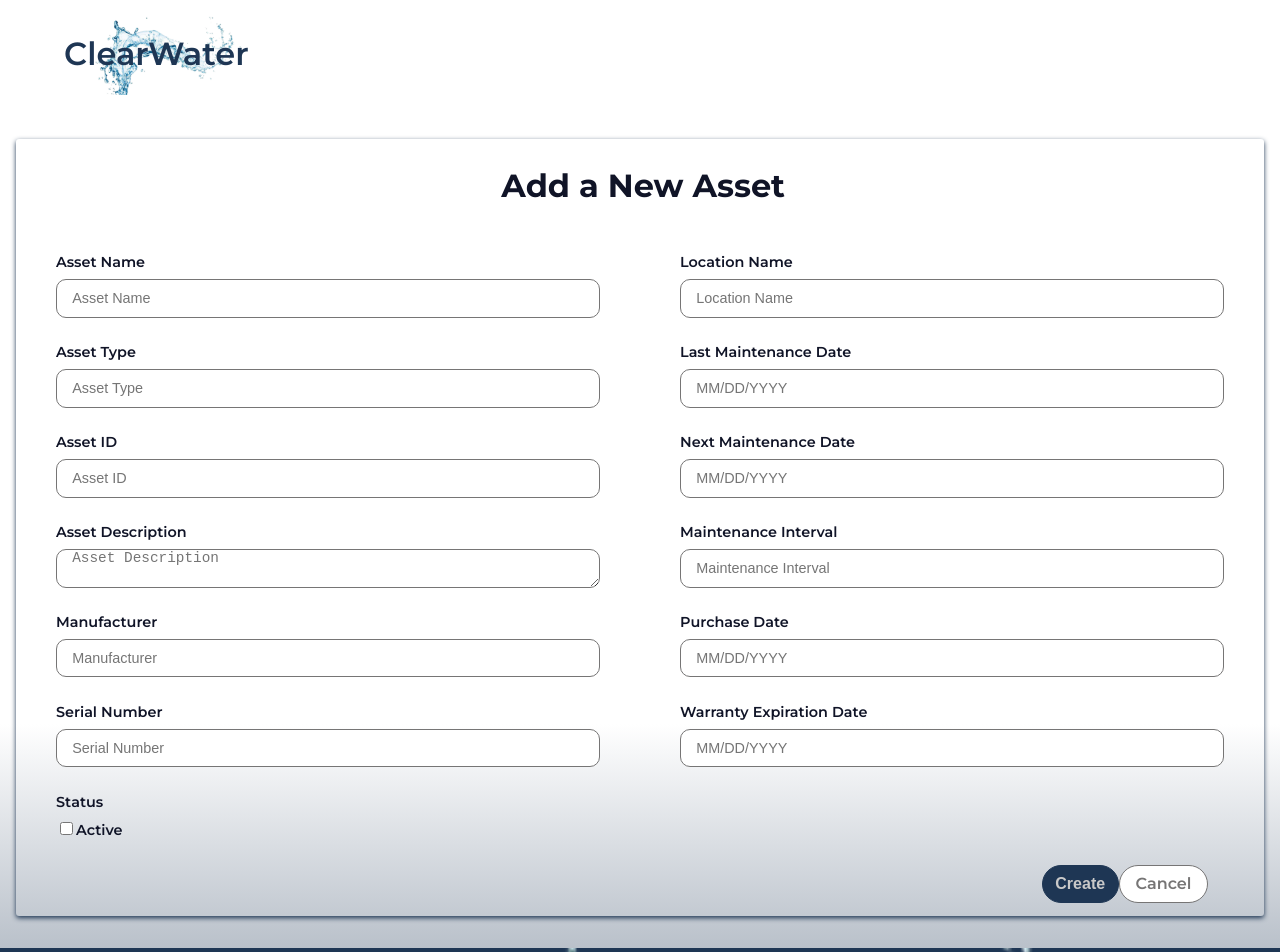
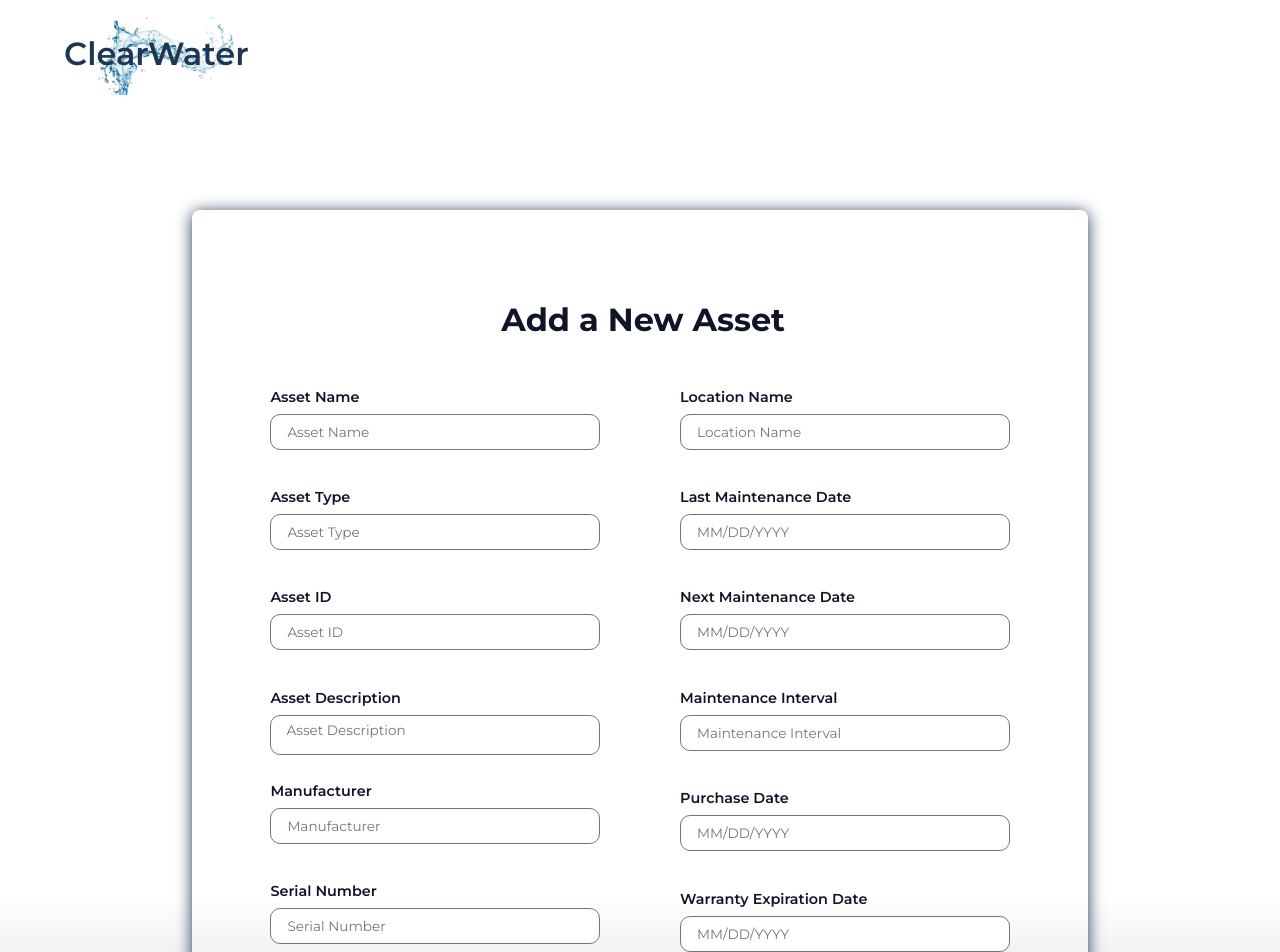
Before and after one commit to p-sweta/asset-management-client, a React (Create React App) app: page /assets/add in a window 1280 px wide. Shown: the top 952 px of the page. Built offline with nearby package versions, Linux system fonts and the light colour scheme.

Commit message:
complete styling of add asset page

```diff
--- a/src/components/AddAsset/AddAsset.js
+++ b/src/components/AddAsset/AddAsset.js
@@ -71,6 +71,7 @@ const AddAsset = () => {
               name="assetName"
               placeholder="Asset Name"
               onChange={(e) => setAssetName(e.target.value)}
+              required
             />
             <label htmlFor="assetType" className="add__label">
               Asset Type
@@ -82,6 +83,7 @@ const AddAsset = () => {
               name="assetType"
               placeholder="Asset Type"
               onChange={(e) => setAssetType(e.target.value)}
+              required
             />
             <label htmlFor="assetId" className="add__label">
               Asset ID
@@ -93,16 +95,18 @@ const AddAsset = () => {
               name="assetId"
               placeholder="Asset ID"
               onChange={(e) => setAssetId(e.target.value)}
+              required
             />
             <label htmlFor="assetDescription" className="add__label">
               Asset Description
             </label>
             <textarea
-              className="add__input"
+              className="add__input add__textarea"
               id="assetDescription"
               name="assetDescription"
               placeholder="Asset Description"
               onChange={(e) => setAssetDescription(e.target.value)}
+              required
             ></textarea>
             <label htmlFor="manufacturer" className="add__label">
               Manufacturer
@@ -114,6 +118,7 @@ const AddAsset = () => {
               name="manufacturer"
               placeholder="Manufacturer"
               onChange={(e) => setManufacturer(e.target.value)}
+              required
             />
             {/* <div className="add__field-container"> */}
             <label htmlFor="serialNumber" className="add__label ">
@@ -126,6 +131,7 @@ const AddAsset = () => {
               name="serialNumber"
               placeholder="Serial Number"
               onChange={(e) => setSerialNumber(e.target.value)}
+              required
             />
             <label htmlFor="status" className="add__label add__secondary-label">
               Status
@@ -156,6 +162,7 @@ const AddAsset = () => {
               name="locationName"
               placeholder="Location Name"
               onChange={(e) => setLocationName(e.target.value)}
+              required
             />
             <label htmlFor="lastMaintenanceDate" className="add__label">
               Last Maintenance Date
@@ -167,6 +174,7 @@ const AddAsset = () => {
               name="lastMaintenanceDate"
               placeholder="MM/DD/YYYY"
               onChange={(e) => setLastMaintenanceDate(e.target.value)}
+              required
             />
             <label htmlFor="nextMaintenanceDate" className="add__label">
               Next Maintenance Date
@@ -178,6 +186,7 @@ const AddAsset = () => {
               name="nextMaintenanceDate"
               placeholder="MM/DD/YYYY"
               onChange={(e) => setNextMaintenanceDate(e.target.value)}
+              required
             />
             <label htmlFor="maintenanceInterval" className="add__label">
               Maintenance Interval
@@ -189,6 +198,7 @@ const AddAsset = () => {
               name="maintenanceInterval"
               placeholder="Maintenance Interval"
               onChange={(e) => setMaintenanceInterval(e.target.value)}
+              required
             />
             <label htmlFor="purchaseDate" className="add__label">
               Purchase Date
@@ -200,6 +210,7 @@ const AddAsset = () => {
               name="purchaseDate"
               placeholder="MM/DD/YYYY"
               onChange={(e) => setPurchaseDate(e.target.value)}
+              required
             />
             <label htmlFor="warrantyExpirationDate" className="add__label">
               Warranty Expiration Date
@@ -211,6 +222,7 @@ const AddAsset = () => {
               name="warrantyExpirationDate"
               placeholder="MM/DD/YYYY"
               onChange={(e) => setWarrantyExpirationDate(e.target.value)}
+              required
             />
           </div>
         </div>
--- a/src/components/AddAsset/AddAsset.scss
+++ b/src/components/AddAsset/AddAsset.scss
@@ -6,11 +6,22 @@
   display: flex;
   flex-direction: column;
   justify-content: flex-start;
-  margin: 2rem 1rem 2rem 1rem;
+  margin: 10vw 5vw;
+  padding: 0.5rem;
   width: auto;
   border-radius: 5px;
-  box-shadow: 0px 2px 5px $darkblue;
-  border-radius: 3px;
+  box-shadow: 0 2px 16px $darkblue;
+  border-radius: 0.5rem;
+
+  @include tablet {
+    padding: 2.5vw 1.5vw;
+    margin: 8vw 10vw;
+  }
+
+  @include desktop {
+    padding: 5vw 3vw;
+    margin: 8vw 15vw;
+  }
 
   &__title {
     font-size: 1.5rem;
@@ -50,7 +61,7 @@
   }
 
   &__label {
-    font-size: 0.7rem;
+    font-size: 0.75rem;
     font-weight: 600;
     padding-bottom: 0.2rem;
 
@@ -66,40 +77,59 @@
 
   &__input {
     border: solid 1px $gray;
-    border-radius: 10px;
-    margin-bottom: 4vw;
-    height: 2rem;
-    color: $black;
+    border-radius: 0.625rem;
+    margin-bottom: 5vw;
+    color: $darkblue;
+    font-size: 0.8rem;
+    padding: 0.5rem 1rem;
+
+    &::placeholder,
+    &:valid {
+      color: $gray;
+      font-family: montserrat;
+      font-weight: 400;
       font-size: 0.75rem;
-    padding: 0 0.5rem;
+
+      @include desktop {
+        font-size: 0.85rem;
+      }
+    }
 
     @include tablet {
-      height: 2.4rem;
+      margin-bottom: 4vw;
       font-size: 0.9rem;
-      padding: 0 0.85rem;
-      margin-bottom: 3.4vw;
     }
 
     @include desktop {
-      padding: 0 0.95rem;
-      margin-bottom: 2vw;
+      margin-bottom: 3vw;
+      font-size: 1rem;
     }
   }
 
   &__textarea {
     border: solid 1px $gray;
-    border-radius: 20px;
+    border-radius: 0.625rem;
     margin-bottom: 4vw;
-    height: 6.5rem;
     resize: none;
     overflow: hidden;
     color: $black;
     font-size: 0.75rem;
     padding: 0.4rem 0.8rem 0 0.8rem;
 
+    &::placeholder,
+    &:valid {
+      color: $gray;
+      font-family: montserrat;
+      font-weight: 400;
+      font-size: 0.75rem;
+
+      @include desktop {
+        font-size: 0.85rem;
+      }
+    }
+
     @include tablet {
       margin-bottom: 3.4vw;
-      height: 7.5rem;
       font-size: 0.88rem;
       padding: 0.4rem 0.85rem 0 0.85rem;
     }
@@ -111,14 +141,12 @@
   }
 
   &__field-container {
-
     @include tablet {
       display: flex;
       gap: 5rem;
       align-items: baseline;
     }
   }
-
 
   &__buttons-container {
     display: flex;
@@ -129,35 +157,38 @@
 
     @include tablet {
       width: 100%;
-      justify-content: flex-end;
-      padding: 0.6rem 2rem 0.8rem 1.2rem;
+      padding: 0.6rem 2rem 1.5rem 1.2rem;
     }
 
     @include desktop {
-      padding: 1.1rem 2.5rem 0.8rem 1.2rem;
+      padding: 1.1rem 2.5rem 1.5rem 1.2rem;
     }
   }
 
   &__button {
-    width: 50%;
-    height: 2rem;
+    color: $lightgray;
+    text-align: center;
+    width: 40%;
+    font-size: 0.8rem;
+    font-weight: 600;
+    margin: 1rem 0 0 0;
+    padding: 0.3rem 0.7rem;
+    background-color: $darkblue;
+    border-radius: 0.625rem;
     border: 1px solid $darkblue;
-    border-radius: 2rem;
-    background-color: $darkblue;
-    color: $lightgray;
-    font-size: 1rem;
-    font-weight: 600;
     cursor: pointer;
     transition: background-color 0.15s;
 
     @include tablet {
-      width: 9.5%;
-      height: 2.4rem;
+      padding: 0.5rem 1rem;
       margin-right: 0;
+      font-size: 0.75rem;
+      width: 30%;
     }
 
     @include desktop {
-      width: 6.5%;
+      font-size: 0.8rem;
+      width: 25%;
     }
 
     &:hover {
@@ -177,11 +208,11 @@
     align-items: center;
 
     @include tablet {
-      width: 11%;
+      width: 30%;
     }
 
     @include desktop {
-      width: 7.5%;
+      width: 25%;
     }
 
     &:hover {
```
Lines whose indentation alone changed are shown as unchanged.
